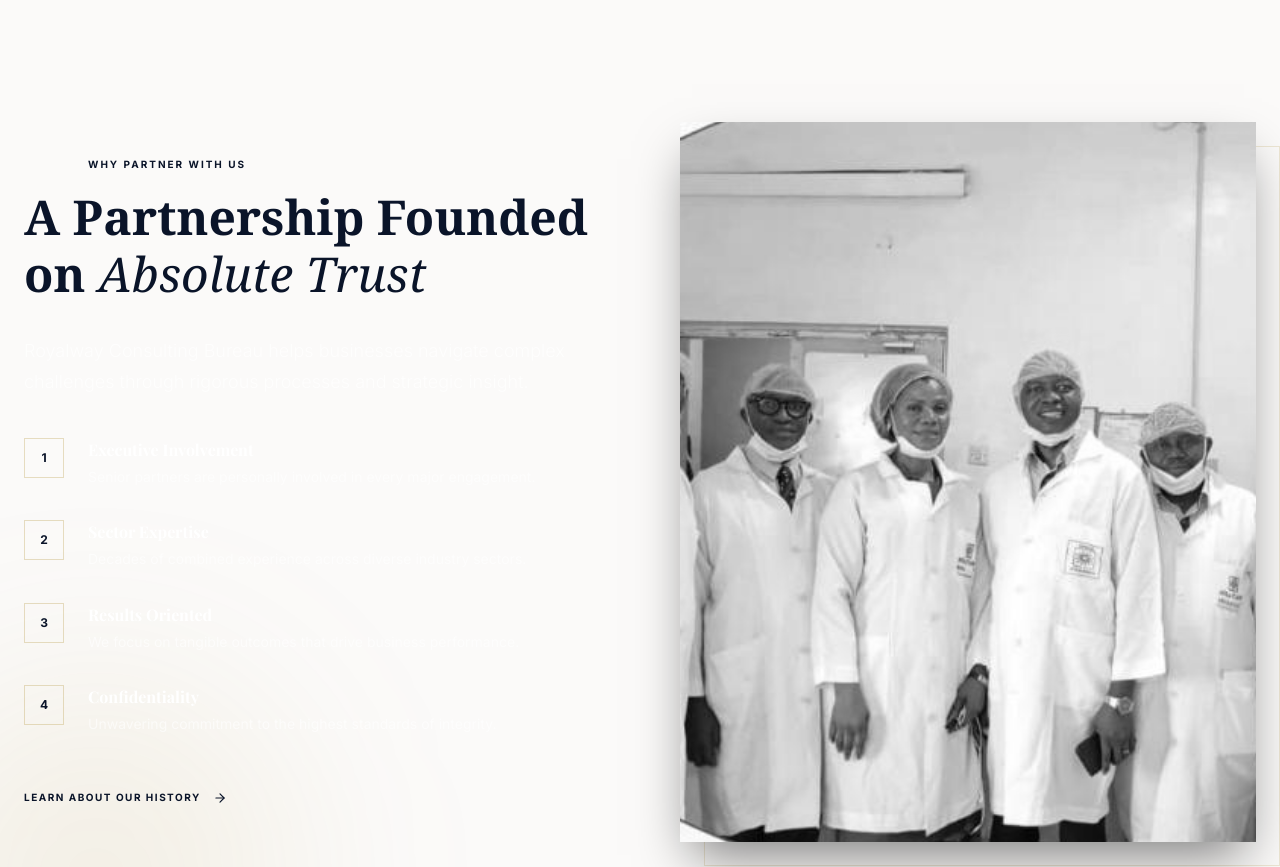
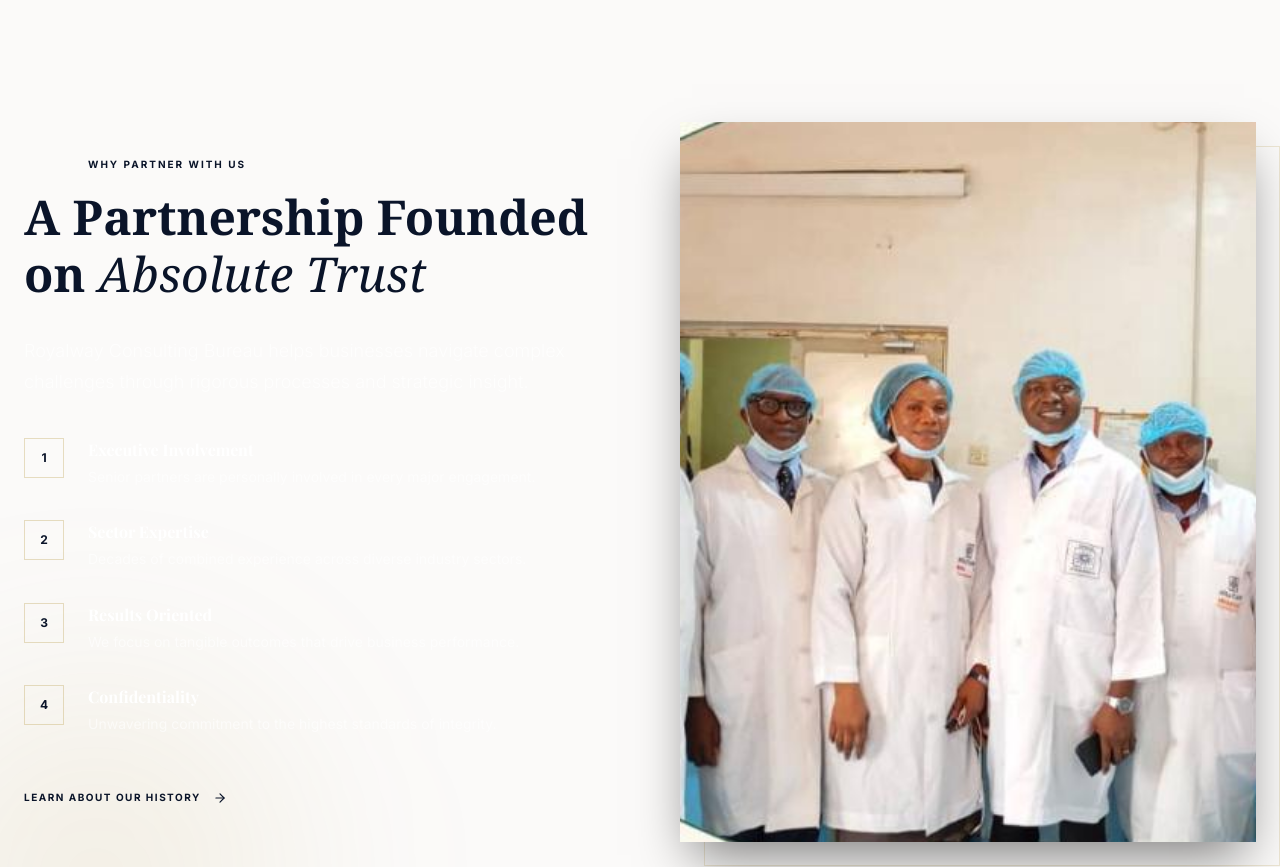
Before and after one commit to BremaBoy/royalwayconslbureau, a React (Vite) app: page / in a window 1280 px wide. Shown: the part 2080-2947 px from the top of the page. Built offline with nearby package versions, Linux system fonts and the light colour scheme; a web font is replaced by a local one.

Commit message:
Remove grayscale filters to show colored images

```diff
--- a/src/pages/About.module.css
+++ b/src/pages/About.module.css
@@ -207,12 +207,6 @@
   height: 100%;
   object-fit: cover;
   object-position: top;
-  filter: grayscale(100%);
-  transition: filter 0.5s;
-}
-
-.execCard:hover .execImage {
-  filter: grayscale(0%);
 }
 
 .execName {
--- a/src/pages/Home.module.css
+++ b/src/pages/Home.module.css
@@ -591,13 +591,7 @@
   position: relative;
   aspect-ratio: 4/5;
   overflow: hidden;
-  filter: grayscale(100%);
   box-shadow: 0 25px 50px -12px rgba(0,0,0,0.5);
-  transition: filter 0.7s;
-}
-
-.whyImageFrame:hover {
-  filter: grayscale(0%);
 }
 
 .whyImage {
```
